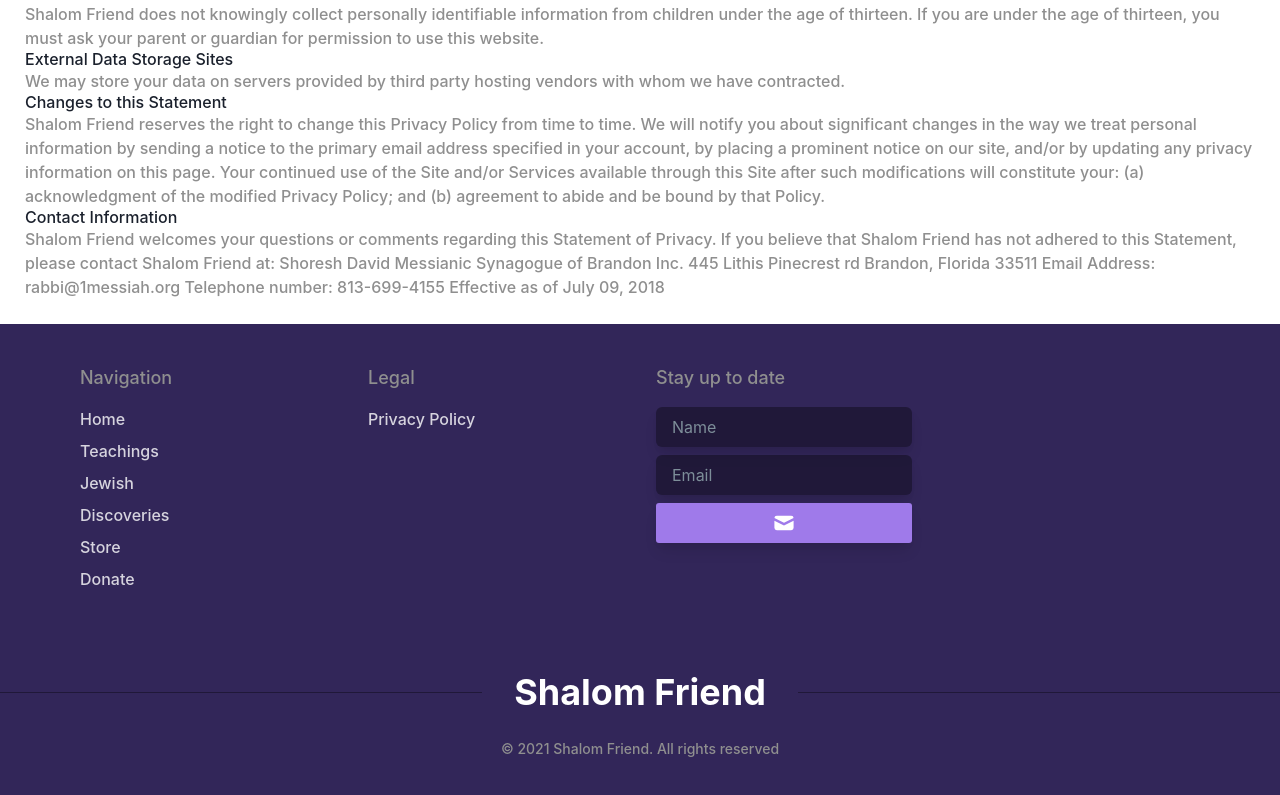
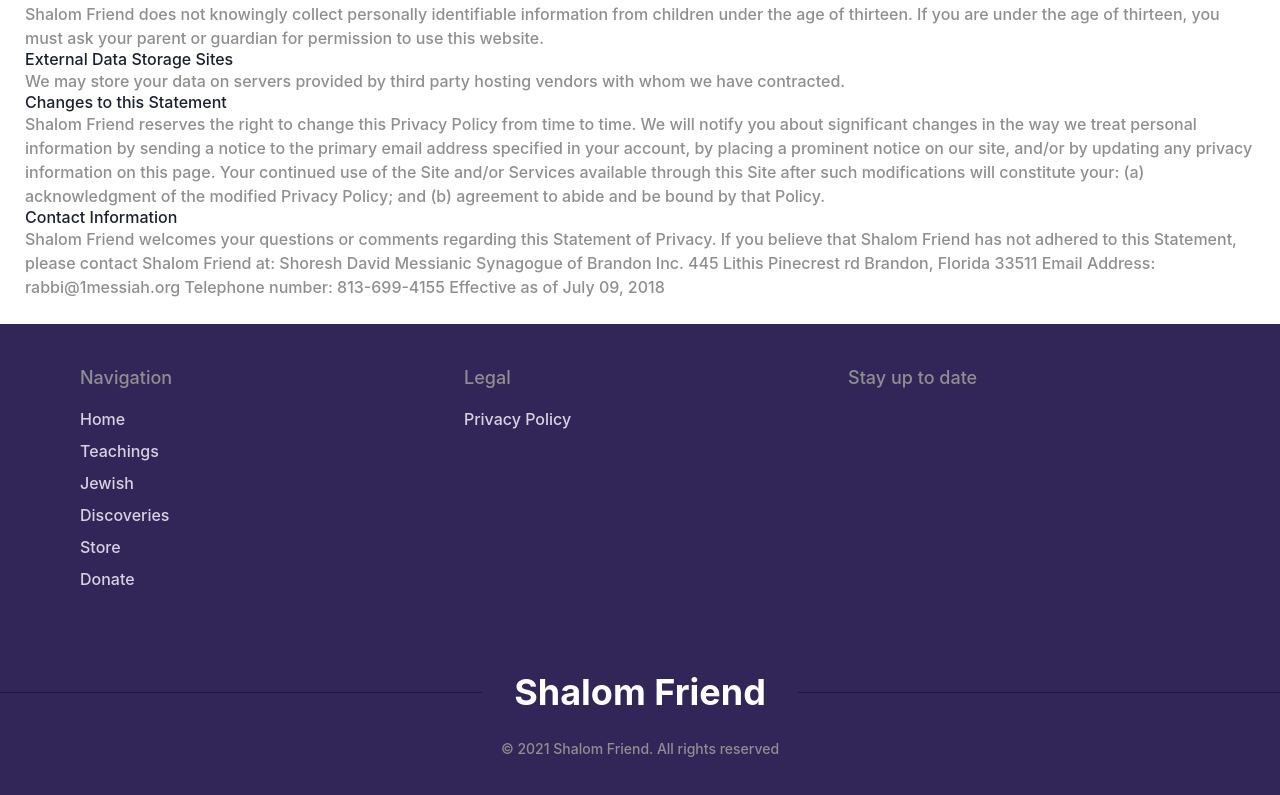
Before and after one commit to ShoreshDavidBrandonOrg/shalomfriend.com, a React (Vite) app: page /privacy-policy in a window 1280 px wide. Shown: the part 1071-1866 px from the top of the page. Built offline with nearby package versions, Linux system fonts and the light colour scheme; what normalizr would draw is missing.

Commit message:
feat: aweber form

```diff
--- a/src/components/Footer/index.tsx
+++ b/src/components/Footer/index.tsx
@@ -63,7 +63,7 @@
   return (
     <Box bg={useColorModeValue('purple.900', 'purple.900')} color="white">
       <Container as={Stack} maxW="6xl" py={10}>
-        <SimpleGrid columns={{ base: 1, sm: 2, md: 4 }} spacing={8}>
+        <SimpleGrid columns={{ base: 1, md: 3 }} spacing={8}>
           <Stack align="flex-start">
             <ListHeader>Navigation</ListHeader>
             <Link as={RLink} to="/" variant="footer">
@@ -102,8 +102,10 @@
           </Stack>
           <Stack align="flex-start">
             <ListHeader>Stay up to date</ListHeader>
-            <Stack direction="column">
-              <Input
+            <Stack direction="column" w="100%">
+              <div className="AW-Form-1853350281" />
+
+              {/* <Input
                 placeholder="Name"
                 bg={useColorModeValue('blackAlpha.500', 'whiteAlpha.500')}
                 border={0}
@@ -146,7 +148,7 @@
                 aria-label="Subscribe"
                 icon={<MailIcon style={{ height: 24 }} />}
                 onClick={handleSubmit}
-              />
+              /> */}
             </Stack>
           </Stack>
         </SimpleGrid>
--- a/src/index.html
+++ b/src/index.html
@@ -17,5 +17,13 @@
   <div id="root"></div>
   <script src="index.tsx"></script>
 </body>
+<script type="text/javascript">(function(d, s, id) {
+  var js, fjs = d.getElementsByTagName(s)[0];
+  if (d.getElementById(id)) return;
+  js = d.createElement(s); js.id = id;
+  js.src = "//forms.aweber.com/form/81/1853350281.js";
+  fjs.parentNode.insertBefore(js, fjs);
+  }(document, "script", "aweber-wjs-3oulnigao"));
+</script>
 
 </html>
```
Also changed, not shown: src/assets/font/LemonMilk.otf (deleted).
